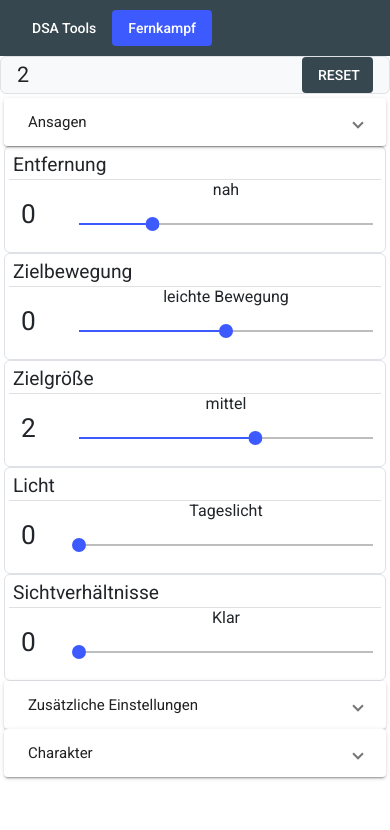
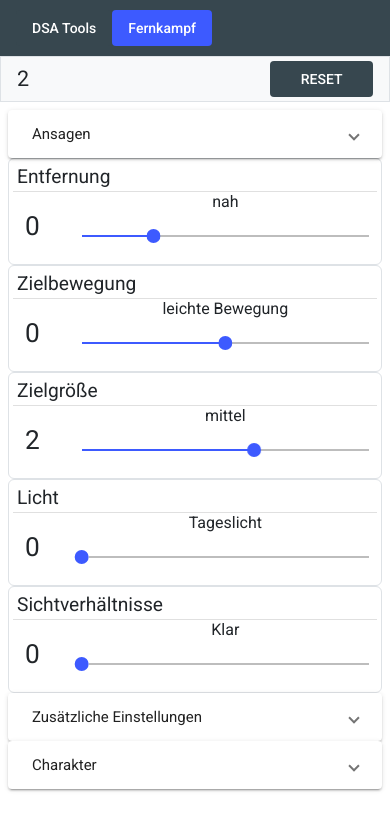
Before and after one commit to Klajan/DSA-Tools, an Angular app: page /fernkampf in a window 390 px wide. Shown: the top 830 px of the page. Built offline with nearby package versions, Linux system fonts and the light colour scheme.

Commit message:
feat: Layout improvements on Desktop & Mobile Improved the layout on Desktop & sticky results on mobile

```diff
--- a/src/app/fernkampf/fernkampf/fernkampf.component.html
+++ b/src/app/fernkampf/fernkampf/fernkampf.component.html
@@ -1,67 +1,111 @@
 <app-result-fern></app-result-fern>
+<div class="container p-1 overflow-hidden">
     <div class="p-1">
         <mat-expansion-panel>
             <mat-expansion-panel-header>
                 <mat-panel-title>Ansagen</mat-panel-title>
             </mat-expansion-panel-header>
             <div class="container-fluid">
-            <div class="row">
-                <div class="col">
-                    <mat-form-field  appearance="outline" floatLabel="always">
+                <div class="row mb-2">
+                    <div class="col col-md-2">
+                        <mat-form-field appearance="outline" floatLabel="always">
                             <mat-label>Ansage</mat-label>
-                        <input matInput name="ansage" type="number" min="0" max="32" placeholder="0" [(ngModel)]="valueStore.ansage">
+                            <input matInput name="ansage" type="number" min="0" max="32" placeholder="0"
+                                [(ngModel)]="valueStore.ansage">
                         </mat-form-field>
                     </div>
-                <div class="col">
+                    <div class="col col-md-2">
                         <mat-form-field appearance="outline" floatLabel="always">
                             <mat-label>Zielen</mat-label>
-                        <input matInput name="zielen" type="number" min="-4" max="0" placeholder="0" [(ngModel)]="valueStore.zielen">
+                            <input matInput name="zielen" type="number" min="-4" max="0" placeholder="0"
+                                [(ngModel)]="valueStore.zielen">
                         </mat-form-field>
                     </div>
-                <div class="col">
+                    <div class="col col-md-2">
                         <mat-form-field appearance="outline" floatLabel="always">
                             <mat-label>Misc</mat-label>
                             <input matInput name="misc" type="number" placeholder="0" [(ngModel)]="valueStore.misc">
                         </mat-form-field>
                     </div>
-                <div class="col mb-2">
+                    <div class="col">
+                        <div class="row">
+                            <div class="col">
                                 <mat-slide-toggle [(ngModel)]="valueStore.schnellschuss">
                                     Schnellschuss
                                 </mat-slide-toggle>
                             </div>
-                <div class="col mb-2">
+                        </div>
+                        <div class="col">
                             <mat-slide-toggle [(ngModel)]="valueStore.zweiteAT">
                                 Zweite AT in KR
                             </mat-slide-toggle>
                         </div>
                     </div>
                 </div>
+            </div>
         </mat-expansion-panel>
-    <app-mapped-slider [items]="lookupTable.distanz" title="Entfernung" [(sliderValue)]="valueStore.distanz"></app-mapped-slider>
-    <app-mapped-slider [items]="lookupTable.bewegung" title="Zielbewegung" [(sliderValue)]="valueStore.bewegung"></app-mapped-slider>
-    <app-mapped-slider [items]="lookupTable.ziel" title="Zielgröße" [(sliderValue)]="valueStore.ziel"></app-mapped-slider>
-    <app-mapped-slider [items]="lookupTable.licht" title="Licht" [(sliderValue)]="valueStore.licht" [valuePipe]="LichtPipe" [valuePipeParam]="[valueStore.lichtVorteil]"></app-mapped-slider>
-    <app-mapped-slider [items]="lookupTable.sicht" title="Sichtverhältnisse" [(sliderValue)]="valueStore.sicht"></app-mapped-slider>
+        <!-- <div class="container-fluid p-0"> -->
+        <div class="row">
+            <div class="col-12 col-md-6 justify-content-center">
+                <app-mapped-slider [items]="lookupTable.distanz" title="Entfernung"
+                    [(sliderValue)]="valueStore.distanz">
+                </app-mapped-slider>
+            </div>
+            <div class="col-12 col-md-6 justify-content-center">
+                <app-mapped-slider [items]="lookupTable.bewegung" title="Zielbewegung"
+                    [(sliderValue)]="valueStore.bewegung">
+                </app-mapped-slider>
+            </div>
+            <div class="col-12 col-md-6 justify-content-center">
+                <app-mapped-slider [items]="lookupTable.ziel" title="Zielgröße" [(sliderValue)]="valueStore.ziel">
+                </app-mapped-slider>
+            </div>
+            <div class="col-12 col-md-6 justify-content-center">
+                <app-mapped-slider [items]="lookupTable.licht" title="Licht" [(sliderValue)]="valueStore.licht"
+                    [valuePipe]="LichtPipe" [valuePipeParam]="[valueStore.lichtVorteil]"></app-mapped-slider>
+            </div>
+            <div class="col-12 col-md-6 justify-content-center">
+                <app-mapped-slider [items]="lookupTable.sicht" title="Sichtverhältnisse"
+                    [(sliderValue)]="valueStore.sicht">
+                </app-mapped-slider>
+            </div>
+            <div class="col-12 col-md-6 justify-content-center"></div>
+        </div>
+        <!-- </div> -->
         <mat-expansion-panel class="p-0">
             <mat-expansion-panel-header>
                 <mat-panel-title>Zusätzliche Einstellungen</mat-panel-title>
             </mat-expansion-panel-header>
-        <div class="m-0 p-0">
+            <div class="row">
+                <div class="col-12 col-md-6 justify-content-center">
                     <app-toggle-collapsable label="Gegner in Deckung" [(enabled)]="valueStore.hasDeckung">
-                <app-mapped-slider [items]="lookupTable.deckung" [(sliderValue)]="valueStore.deckung"></app-mapped-slider>
+                        <app-mapped-slider [items]="lookupTable.deckung" [(sliderValue)]="valueStore.deckung">
+                        </app-mapped-slider>
                     </app-toggle-collapsable>
+                </div>
+                <div class="col-12 col-md-6 justify-content-center">
                     <app-toggle-collapsable label="Seitenwind" [(enabled)]="valueStore.isWind">
-                <app-mapped-slider [items]="lookupTable.wind" [(sliderValue)]="valueStore.wind"></app-mapped-slider>
+                        <app-mapped-slider [items]="lookupTable.wind" [(sliderValue)]="valueStore.wind">
+                        </app-mapped-slider>
                     </app-toggle-collapsable>
+                </div>
+                <div class="col-12 col-md-6 justify-content-center">
                     <app-toggle-collapsable label="Steilschuß" [(enabled)]="valueStore.isSteilschuss">
-                <app-mapped-slider [items]="lookupTable.steilschuss" [(sliderValue)]="valueStore.steilschuss" [valuePipe]="SteilschussPipe" [valuePipeParam]="[valueStore.waffentyp]"></app-mapped-slider>
+                        <app-mapped-slider [items]="lookupTable.steilschuss" [(sliderValue)]="valueStore.steilschuss"
+                            [valuePipe]="SteilschussPipe" [valuePipeParam]="[valueStore.waffentyp]"></app-mapped-slider>
                     </app-toggle-collapsable>
+                </div>
+                <div class="col-12 col-md-6 justify-content-center">
                     <app-toggle-collapsable label="Berittener Fernkampf" [(enabled)]="valueStore.hasReittier">
-                <app-mapped-slider [items]="lookupTable.reitenSchuss" [(sliderValue)]="valueStore.reitbewegung" [valuePipe]="ReitenPipe" [valuePipeParam]="[valueStore.waffentyp, valueStore.berittenerschuetze]"></app-mapped-slider>
+                        <app-mapped-slider [items]="lookupTable.reitenSchuss" [(sliderValue)]="valueStore.reitbewegung"
+                            [valuePipe]="ReitenPipe"
+                            [valuePipeParam]="[valueStore.waffentyp, valueStore.berittenerschuetze]">
+                        </app-mapped-slider>
                         <mat-slide-toggle class="mx-1" [(ngModel)]="valueStore.reitOhneSattel">
                             Kein Sattel und Steigbügel
                         </mat-slide-toggle>
                     </app-toggle-collapsable>
+                </div>
             </div>
         </mat-expansion-panel>
         <mat-expansion-panel>
@@ -143,3 +187,4 @@
             </div>
         </mat-expansion-panel>
     </div>
+</div>
--- a/src/app/fernkampf/result-fern/result-fern.component.html
+++ b/src/app/fernkampf/result-fern/result-fern.component.html
@@ -1,10 +1,10 @@
-<div class="sticky-top border rounded container bg-opacity-100 bg-light">
+<div class="sticky-top border container bg-opacity-100 bg-light overflow-hidden">
     <div class="row opacity-100 px-1">
         <div class="col-4 d-flex align-middle align-items-center">
             <mat-label class="text-lg align-middle align-self-center">{{calcService.difficulty}}</mat-label>
         </div>
-        <div class="col-3 offset-5 align-middle align-items-center">
-            <button mat-flat-button class="float-end m-0 w-100" color="primary" (click)="reset()">RESET</button>
+        <div class="col-4 col-md-3 offset-4 offset-md-5 align-middle align-items-center">
+            <button mat-flat-button class="float-end mx-0 my-1 w-100 text-center" color="primary" (click)="reset()">RESET</button>
         </div>
     </div>
 
--- a/src/app/fernkampf/result-fern/result-fern.component.ts
+++ b/src/app/fernkampf/result-fern/result-fern.component.ts
@@ -14,12 +14,12 @@ export class ResultFernComponent implements OnInit {
   constructor(
     protected valueStore: ValueStoreFernService,
     protected calcService: FernkampfCalculatorService
-    ) { }
+  ) { }
 
   ngOnInit(): void {
     this.calcService.calculateDifficulty();
   }
 
-  reset(){this.valueStore.resetToDefaults();}
+  reset() { this.valueStore.resetToDefaults(); }
 
 }
--- a/src/app/mapped-slider/mapped-slider.component.html
+++ b/src/app/mapped-slider/mapped-slider.component.html
@@ -1,4 +1,4 @@
-<div class="div-parent border rounded p-1">
+<div class="border rounded p-1 container overflow-hidden">
     <div class="d-flex p-1 m-0 text-mdlg" [hidden]="title === null">
         {{title}}
     </div>
--- a/src/app/mapped-slider/mapped-slider.component.scss
+++ b/src/app/mapped-slider/mapped-slider.component.scss
@@ -6,7 +6,8 @@
 .div-parent {
     max-width: 400px;
     max-height: 200px;
-    width: 100%;
+    //width: 100%;
+    //margin: auto;
 }
 
 ::ng-deep {
--- a/src/app/toggle-collapsable/toggle-collapsable.component.html
+++ b/src/app/toggle-collapsable/toggle-collapsable.component.html
@@ -1,4 +1,4 @@
-<div class="div-parent border rounded py-1">
+<div class="border rounded py-1">
     <div class="d-flex flex-row px-1">
         <mat-slide-toggle class="text-mdlg" [checked]="enabled" (change)="onToggleChange($event)">{{label}}</mat-slide-toggle>
     </div>
```
Lines whose indentation alone changed are shown as unchanged.
